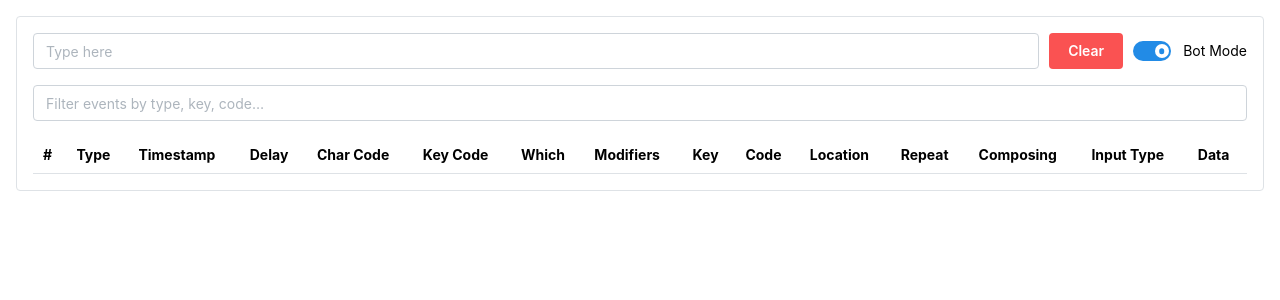
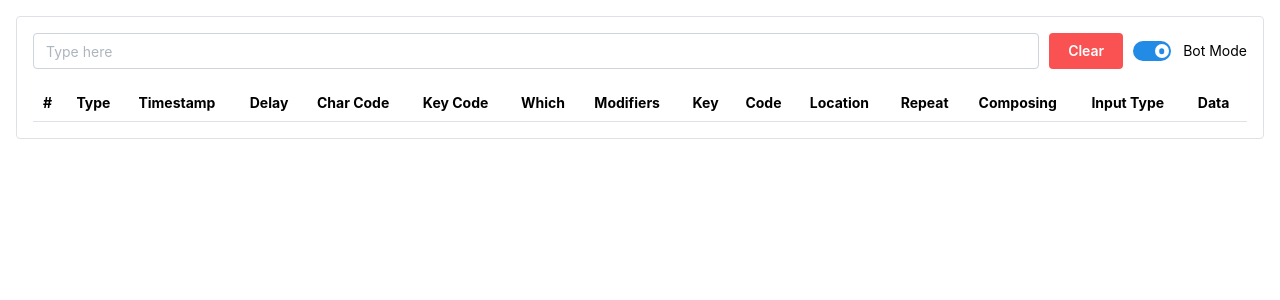
Before and after one commit to kadoklabs/keyboard-event-viewer, a React (Vite) app: page / in a window 1280 px wide. Shown: the top 300 px of the page. Built offline with nearby package versions, Linux system fonts and the light colour scheme.

Commit message:
Revert "Fix: reduce table re-renders when typing — debounce input, memoize table rows"

```diff
--- a/src/App.tsx
+++ b/src/App.tsx
@@ -1,4 +1,4 @@
-import { memo, useCallback, useEffect, useRef, useState } from "react";
+import { memo, useEffect, useRef, useState } from "react";
 import {
   Badge,
   Box,
@@ -9,10 +9,10 @@ import {
   Paper,
   Stack,
   Switch,
+  Table,
   TextInput,
 } from "@mantine/core";
-import { DebouncedInput } from "./DebouncedInput";
-import { EventTable } from "./EventTable";
+import { EventRow } from "./EventRow";
 import { get, last } from "lodash-es";
 
 const theme = createTheme({
@@ -70,7 +70,6 @@ export const App = memo(() => {
   const [userEvents, setUserEvents] = useState<TestEvent[]>([]);
   const inputRef = useRef<HTMLInputElement>(null);
   const [mode, setMode] = useState<"bot" | "user">("bot");
-  const [filter, setFilter] = useState("");
 
   useEffect(() => {
     if (!inputRef.current) return;
@@ -131,22 +130,21 @@ export const App = memo(() => {
     };
   }, [inputRef, mode]);
 
-  const clearInput = useCallback(() => {
+  const clearInput = () => {
     if (inputRef.current) {
       inputRef.current.value = "";
     }
-  }, []);
+  };
 
-  const handleClear = useCallback(() => {
+  const handleClear = () => {
     setBotEvents([]);
     setUserEvents([]);
-    setFilter("");
     clearInput();
-  }, [clearInput]);
+  };
 
   useEffect(() => {
     clearInput();
-  }, [mode, clearInput]);
+  }, [mode]);
 
   return (
     <MantineProvider defaultColorScheme="auto" theme={theme}>
@@ -167,19 +165,33 @@ export const App = memo(() => {
               />
             </Group>
 
-            <DebouncedInput
-              value={filter}
-              onChange={setFilter}
-              debounceMs={200}
-              placeholder="Filter events by type, key, code…"
-            />
+            <Table striped>
+              <Table.Thead>
+                <Table.Tr>
+                  <Table.Th>#</Table.Th>
+                  <Table.Th>Type</Table.Th>
+                  <Table.Th>Timestamp</Table.Th>
+                  <Table.Th>Delay</Table.Th>
+                  <Table.Th>Char Code</Table.Th>
+                  <Table.Th>Key Code</Table.Th>
+                  <Table.Th>Which</Table.Th>
+                  <Table.Th>Modifiers</Table.Th>
+                  <Table.Th>Key</Table.Th>
+                  <Table.Th>Code</Table.Th>
+                  <Table.Th>Location</Table.Th>
+                  <Table.Th>Repeat</Table.Th>
+                  <Table.Th>Composing</Table.Th>
+                  <Table.Th>Input Type</Table.Th>
+                  <Table.Th>Data</Table.Th>
+                </Table.Tr>
+              </Table.Thead>
 
-            <EventTable
-              events={mode === "bot" ? botEvents : userEvents}
-              userEvents={userEvents}
-              mode={mode}
-              filter={filter}
-            />
+              <Table.Tbody>
+                {(mode === "bot" ? botEvents : userEvents).map((event, index) => (
+                  <EventRow key={`${mode}-${index}`} index={index} event={event} userEvent={userEvents[index]} />
+                ))}
+              </Table.Tbody>
+            </Table>
           </Stack>
         </Paper>
       </Box>
--- a/src/DebouncedInput.tsx
+++ /dev/null
@@ -1,42 +0,0 @@
-import { useCallback, useEffect, useRef, useState } from "react";
-import { TextInput, type TextInputProps } from "@mantine/core";
-
-type DebouncedInputProps = Omit<TextInputProps, "value" | "onChange"> & {
-  value: string;
-  onChange: (value: string) => void;
-  debounceMs?: number;
-};
-
-export function DebouncedInput({ value, onChange, debounceMs = 200, ...rest }: DebouncedInputProps) {
-  const [localValue, setLocalValue] = useState(value);
-
-  // Keep a ref to the latest onChange so the debounce effect doesn't need it
-  // as a dependency and won't reset the timer when the parent re-renders.
-  const onChangeRef = useRef(onChange);
-  useEffect(() => {
-    onChangeRef.current = onChange;
-  });
-
-  const stableOnChange = useCallback((v: string) => onChangeRef.current(v), []);
-
-  // Sync local state when the parent value changes (e.g. on clear)
-  useEffect(() => {
-    setLocalValue(value);
-  }, [value]);
-
-  // Only propagate the value to the parent after the debounce delay
-  useEffect(() => {
-    const timer = setTimeout(() => {
-      stableOnChange(localValue);
-    }, debounceMs);
-    return () => clearTimeout(timer);
-  }, [localValue, debounceMs, stableOnChange]);
-
-  return (
-    <TextInput
-      {...rest}
-      value={localValue}
-      onChange={(e) => setLocalValue(e.currentTarget.value)}
-    />
-  );
-}
--- a/src/EventTable.tsx
+++ /dev/null
@@ -1,67 +0,0 @@
-import { memo, useMemo } from "react";
-import { Table } from "@mantine/core";
-import { EventRow } from "./EventRow";
-import type { TestEvent } from "./App";
-
-type EventTableProps = {
-  events: TestEvent[];
-  userEvents: TestEvent[];
-  mode: "bot" | "user";
-  filter: string;
-};
-
-export const EventTable = memo(({ events, userEvents, mode, filter }: EventTableProps) => {
-  // Recompute only when events or filter changes, not on every parent render
-  const filteredRows = useMemo(() => {
-    if (!filter) {
-      return events.map((event, index) => ({ event, index }));
-    }
-    const q = filter.toLowerCase();
-    return events.reduce<{ event: TestEvent; index: number }[]>((acc, event, index) => {
-      if (
-        event.type.toLowerCase().includes(q) ||
-        event.key.toLowerCase().includes(q) ||
-        event.code.toLowerCase().includes(q) ||
-        event.inputType.toLowerCase().includes(q) ||
-        event.data.toLowerCase().includes(q)
-      ) {
-        acc.push({ event, index });
-      }
-      return acc;
-    }, []);
-  }, [events, filter]);
-
-  return (
-    <Table striped>
-      <Table.Thead>
-        <Table.Tr>
-          <Table.Th>#</Table.Th>
-          <Table.Th>Type</Table.Th>
-          <Table.Th>Timestamp</Table.Th>
-          <Table.Th>Delay</Table.Th>
-          <Table.Th>Char Code</Table.Th>
-          <Table.Th>Key Code</Table.Th>
-          <Table.Th>Which</Table.Th>
-          <Table.Th>Modifiers</Table.Th>
-          <Table.Th>Key</Table.Th>
-          <Table.Th>Code</Table.Th>
-          <Table.Th>Location</Table.Th>
-          <Table.Th>Repeat</Table.Th>
-          <Table.Th>Composing</Table.Th>
-          <Table.Th>Input Type</Table.Th>
-          <Table.Th>Data</Table.Th>
-        </Table.Tr>
-      </Table.Thead>
-      <Table.Tbody>
-        {filteredRows.map(({ event, index }) => (
-          <EventRow
-            key={`${mode}-${index}`}
-            index={index}
-            event={event}
-            userEvent={userEvents[index]}
-          />
-        ))}
-      </Table.Tbody>
-    </Table>
-  );
-});
```
Also changed, not shown: 1 other file (tests, documents, lock files or other folders).
